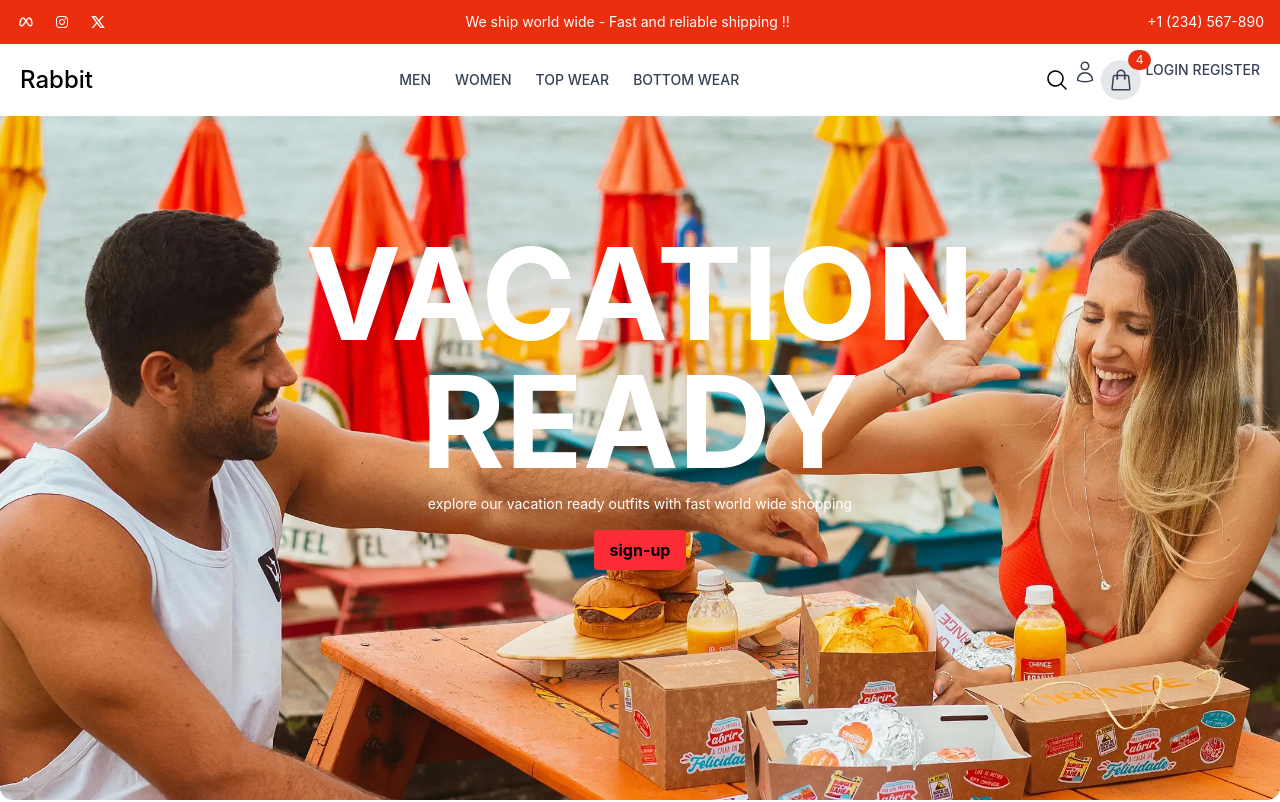
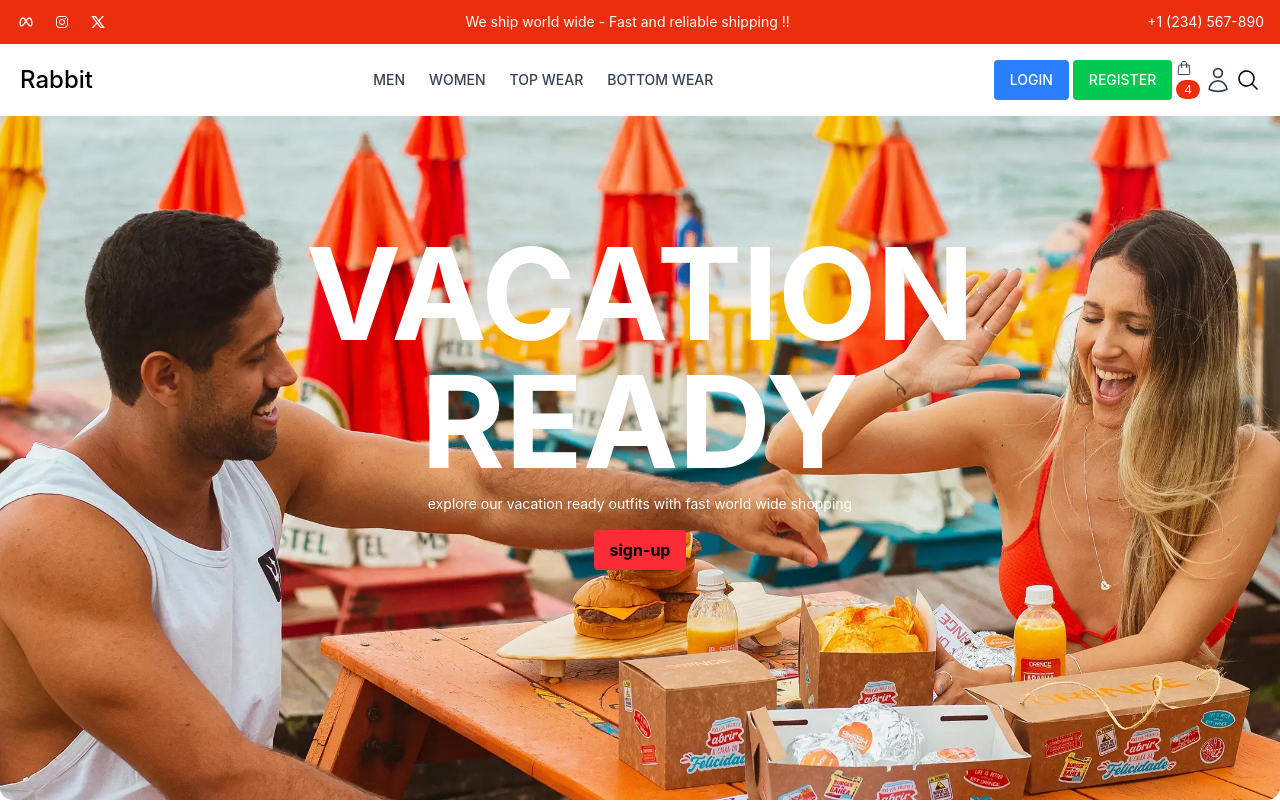
Before and after one commit to singhpraveen77/e-commerce-website, a React (Vite) app in the folder frontend/mern/: page / in a window 1280 px wide. Shown: the top 802 px of the page. Built offline with nearby package versions, Linux system fonts and the light colour scheme.

Commit message:
navbar fixed

```diff
--- a/frontend/mern/src/App.jsx
+++ b/frontend/mern/src/App.jsx
@@ -35,7 +35,7 @@ function App() {
 
         </>
       }></Route>
-      {/* <Route path='/login' element={<Login/>}/> */}
+      <Route path='/login' element={<Login/>}/>
       <Route path='/register' element={<Create/>}/>
 
     </Routes>
--- a/frontend/mern/src/components/common/Navbar.jsx
+++ b/frontend/mern/src/components/common/Navbar.jsx
@@ -35,24 +35,27 @@ const Navbar = () => {
                 </Link>
             </div>
             <div className='flex text-right gap-1'>
-                <Search />
-                <Link to="/profile" className="hover:text-black">
-                    <HiOutlineUser className="h-6 w-6 text-gray-700" />
-                </Link>
-                <button onClick={handleCartToggle} className="relative flex items-center justify-center p-2 bg-gray-200 rounded-full hover:bg-gray-300">
-                    <HiOutlineShoppingBag className="h-6 w-6 text-gray-700" />
-                    <span className='absolute top-[-10px] right-[-10px] bg-[#ea2e0e] text-white text-xs rounded-full px-2 py-0.5'>4</span>
+                <button className="bg-blue-500 hover:bg-blue-700 text-white font-medium py-2 px-4 rounded uppercase text-sm">
+                    <Link to="/login" className="no-underline text-white">Login</Link>
                 </button>
-                {isOpen && <Cart_drawer />}
+                <button className="bg-green-500 hover:bg-green-700 text-white font-medium py-2 px-4 rounded uppercase text-sm">
+                    <Link to="/register" className="no-underline text-white">Register</Link>
+                </button>
                 <button className='md:hidden flex items-center justify-center p-2 bg-gray-200 rounded-full hover:bg-gray-300'>
                     <HiOutlineBars3BottomRight className="h-6 w-6 text-gray-700" />
                 </button>
-                <Link to="/login" className="text-gray-700 hover:text-black text-sm font-medium uppercase">
-                    Login
+
+                {isOpen && <Cart_drawer />}
+
+                <button onClick={handleCartToggle} className=" " style={{ zIndex: 5 }}>
+                    <HiOutlineShoppingBag className=" text-gray-700" />
+                    <span className=' top-[-10px] right-[-10px] bg-[#ea2e0e] text-white text-xs rounded-full px-2 py-0.5'>4</span>
+                </button>
+
+                <Link to="/profile" className="hover:text-black">
+                    <HiOutlineUser className="h-7 w-7 mt-1.5  text-gray-700" />
                 </Link>
-                <Link to="/register" className="text-gray-700 hover:text-black text-sm font-medium uppercase">
-                    Register
-                </Link>
+                <Search />
             </div>
         </nav>
     )
--- a/frontend/mern/src/components/layouts/Cart_drawer.jsx
+++ b/frontend/mern/src/components/layouts/Cart_drawer.jsx
@@ -9,7 +9,7 @@ import lady from '../../assets/register.webp'
 
 export const Cart_drawer = () => {
   const isOpen = useSelector(state => state.cart.isOpen);
-  console.log("cvbvghjk");
+  // console.log("cvbvghjk");
   const dispatch = useDispatch();
 
   function toggle_cart() {
@@ -18,7 +18,7 @@ export const Cart_drawer = () => {
 
   return (
     (
-      <div className={`fixed top-0 right-0 w-1/4 h-full flex flex-col text-center bg-white shadow-lg transition-transform transform duration-3000 ${isOpen ? 'translate-x-0' : '-translate-x-full'}`}>
+      <div className={`z-10 fixed top-0 right-0 w-1/4 h-full flex flex-col text-center bg-white shadow-lg transition-transform transform duration-3000 ${isOpen ? 'translate-x-0' : '-translate-x-full'}`}>
         <div className="flex justify-center items-center p-4 border-b border-gray-200">
           <h2 className="text-lg font-medium text-gray-800">Your Cart</h2>
           <button onClick={toggle_cart} className="absolute right-4 text-gray-600 hover:text-gray-800 focus:outline-none">
```
